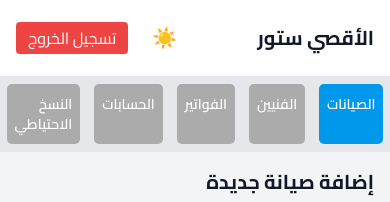
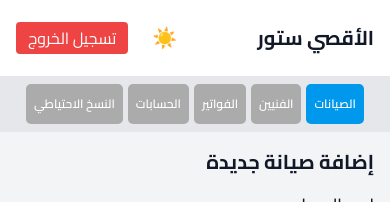
Before and after one commit to deshaXii/new-front-aqsa, a React (Vite) app: page /repairs/new in a window 390 px wide. Shown: the top 202 px of the page. Built offline with nearby package versions, Linux system fonts and the light colour scheme; no server answers; sample sign-in values are in the browser's storage.

Commit message:
add filters, new style for mobile view

```diff
--- a/src/features/repairs/RepairsPage.jsx
+++ b/src/features/repairs/RepairsPage.jsx
@@ -1,4 +1,4 @@
-import React, { useEffect, useState } from "react";
+import { useEffect, useRef, useState } from "react";
 import axios from "axios";
 import useAuthStore from "../auth/authStore.js";
 import Notification from "../../components/Notification.jsx";
@@ -6,6 +6,7 @@ import Button from "../../components/Button.jsx";
 import { useNavigate } from "react-router-dom";
 
 const RepairsPage = () => {
+  const searchFormRef = useRef(null);
   const [repairs, setRepairs] = useState([]);
   const [users, setUsers] = useState([]);
   const [error, setError] = useState("");
@@ -20,6 +21,7 @@ const RepairsPage = () => {
 
   // 🔹 Modal
   const [showModal, setShowModal] = useState(false);
+  const [searchFormShown, setSearchFormShown] = useState(true);
   const [selectedRepair, setSelectedRepair] = useState(null);
   const [finalPrice, setFinalPrice] = useState("");
   const [parts, setParts] = useState([{ name: "", cost: "", source: "" }]);
@@ -28,7 +30,9 @@ const RepairsPage = () => {
     try {
       const { data } = await axios.get(
         "https://aqsa-serverless.vercel.app/api/repairs",
-        { headers: { Authorization: `Bearer ${token}` } }
+        {
+          headers: { Authorization: `Bearer ${token}` },
+        }
       );
 
       const filtered =
@@ -68,7 +72,9 @@ const RepairsPage = () => {
       await axios.put(
         `https://aqsa-serverless.vercel.app/api/repairs/${id}`,
         body,
-        { headers: { Authorization: `Bearer ${token}` } }
+        {
+          headers: { Authorization: `Bearer ${token}` },
+        }
       );
       fetchRepairs();
     } catch (err) {
@@ -81,7 +87,9 @@ const RepairsPage = () => {
     try {
       await axios.delete(
         `https://aqsa-serverless.vercel.app/api/repairs/${id}`,
-        { headers: { Authorization: `Bearer ${token}` } }
+        {
+          headers: { Authorization: `Bearer ${token}` },
+        }
       );
       fetchRepairs();
     } catch (err) {
@@ -138,6 +146,15 @@ const RepairsPage = () => {
     return matchesSearch && matchesStatus && matchesDateFrom && matchesDateTo;
   });
 
+  const handleSearchFormToggle = () => {
+    setSearchFormShown(!searchFormShown);
+    if (searchFormShown) {
+      searchFormRef.current.style.display = "none";
+    } else {
+      searchFormRef.current.style.display = "grid";
+    }
+  };
+
   useEffect(() => {
     fetchRepairs();
     fetchUsers();
@@ -149,18 +166,29 @@ const RepairsPage = () => {
         <h2 className="text-xl md:text-2xl font-bold text-gray-800 dark:text-gray-100">
           قائمة الصيانات
         </h2>
-        {user?.permissions?.addRepair && (
+        <div className="flex items-center gap-2">
+          {user?.permissions?.addRepair && (
+            <Button
+              onClick={() => navigate("/repairs/new")}
+              className="w-full md:w-auto"
+            >
+              + إضافة صيانة جديدة
+            </Button>
+          )}
           <Button
-            onClick={() => navigate("/repairs/new")}
-            className="w-full md:w-auto"
+            className="flex sm:hidden mobile-search"
+            onClick={() => handleSearchFormToggle()}
           >
-            + إضافة صيانة جديدة
+            بحث
           </Button>
-        )}
+        </div>
       </div>
 
       {/* 🔹 Filters */}
-      <div className="grid grid-cols-1 md:grid-cols-4 gap-3 mb-6">
+      <div
+        ref={searchFormRef}
+        className="hidden sm:grid grid-cols-1 md:grid-cols-4 gap-3 mb-6"
+      >
         <input
           placeholder="بحث بالاسم / الهاتف / الجهاز"
           value={search}
@@ -404,7 +432,7 @@ const RepairsPage = () => {
       {/* ✅ Modal */}
       {showModal && (
         <div className="fixed inset-0 flex items-center justify-center bg-black/60 z-50">
-          <div className="bg-white dark:bg-gray-800 p-6 rounded-lg shadow-lg max-w-lg w-full">
+          <div className="bg-white dark:bg-gray-800 p-6 rounded-lg shadow-lg max-w-lg w-[calc(100%-5px)]">
             <h3 className="text-lg font-bold mb-4 text-gray-800 dark:text-gray-100">
               إدخال بيانات التسليم
             </h3>
@@ -419,10 +447,13 @@ const RepairsPage = () => {
 
             <label className="block mb-2 text-sm">قطع الغيار</label>
             {parts.map((p, idx) => (
-              <div key={idx} className="flex gap-2 mb-2">
+              <div
+                key={idx}
+                className="flex gap-2 mb-2 flex-wrap sm:flex-nowrap"
+              >
                 <input
                   placeholder="الاسم"
-                  className="flex-1 p-2 border rounded dark:bg-gray-700 dark:text-white"
+                  className="flex-1 w-14 p-2 border rounded dark:bg-gray-700 dark:text-white"
                   value={p.name}
                   onChange={(e) => updatePart(idx, "name", e.target.value)}
                 />
@@ -435,7 +466,7 @@ const RepairsPage = () => {
                 />
                 <input
                   placeholder="المصدر"
-                  className="w-28 p-2 border rounded dark:bg-gray-700 dark:text-white"
+                  className="w-full sm:w-28 p-2 border rounded dark:bg-gray-700 dark:text-white"
                   value={p.source}
                   onChange={(e) => updatePart(idx, "source", e.target.value)}
                 />
--- a/src/index.css
+++ b/src/index.css
@@ -50,6 +50,18 @@ nav.navbar a.active {
   -webkit-box-shadow: 0 0 0 40px #111827 inset !important;
   color: #ffffff !important;
 }
+
+.dark select {
+  background: #111827 !important;
+  color: #ffffff !important;
+}
 .date-filters input {
   width: 85px;
 }
+.dark nav.navbar a {
+  background: #1f2937;
+}
+
+.dark nav.navbar a.active {
+  background: #3b82f6;
+}
--- a/src/layouts/MainLayout.jsx
+++ b/src/layouts/MainLayout.jsx
@@ -28,10 +28,12 @@ const MainLayout = () => {
         </div>
       </header>
 
-      <nav className="navbar bg-gray-200 dark:bg-gray-700 p-2 flex gap-3.5 justify-center text-sm font-semibold">
+      <nav className="navbar bg-gray-200 dark:bg-gray-700 p-2 flex gap-[5px] sm:gap-3.5 justify-center text-sm font-semibold">
         <NavLink
           to="/repairs"
-          className={({ isActive }) => `${isActive ? "active" : ""}`}
+          className={({ isActive }) =>
+            `${isActive ? "active" : ""} text-[12px] sm:text-[16px]`
+          }
         >
           الصيانات
         </NavLink>
@@ -40,28 +42,36 @@ const MainLayout = () => {
           <>
             <NavLink
               to="/technicians"
-              className={({ isActive }) => `${isActive ? "active" : ""}`}
+              className={({ isActive }) =>
+                `${isActive ? "active" : ""} text-[12px] sm:text-[16px]`
+              }
             >
               الفنيين
             </NavLink>
 
             <NavLink
               to="/invoices"
-              className={({ isActive }) => `${isActive ? "active" : ""}`}
+              className={({ isActive }) =>
+                `${isActive ? "active" : ""} text-[12px] sm:text-[16px]`
+              }
             >
               الفواتير
             </NavLink>
 
             <NavLink
               to="/accounts"
-              className={({ isActive }) => `${isActive ? "active" : ""}`}
+              className={({ isActive }) =>
+                `${isActive ? "active" : ""} text-[12px] sm:text-[16px]`
+              }
             >
               الحسابات
             </NavLink>
 
             <NavLink
               to="/backup"
-              className={({ isActive }) => `${isActive ? "active" : ""}`}
+              className={({ isActive }) =>
+                `${isActive ? "active" : ""} text-[12px] sm:text-[16px]`
+              }
             >
               النسخ الاحتياطي
             </NavLink>
```
